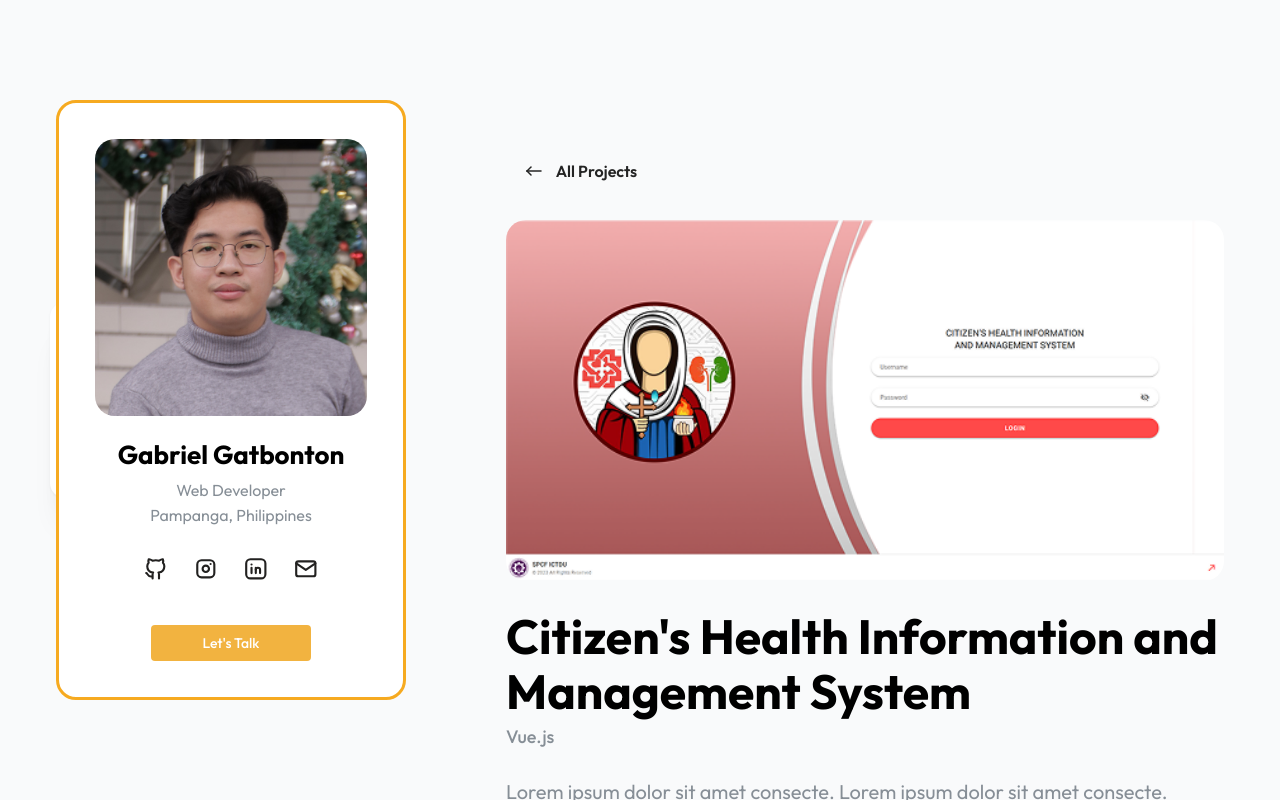
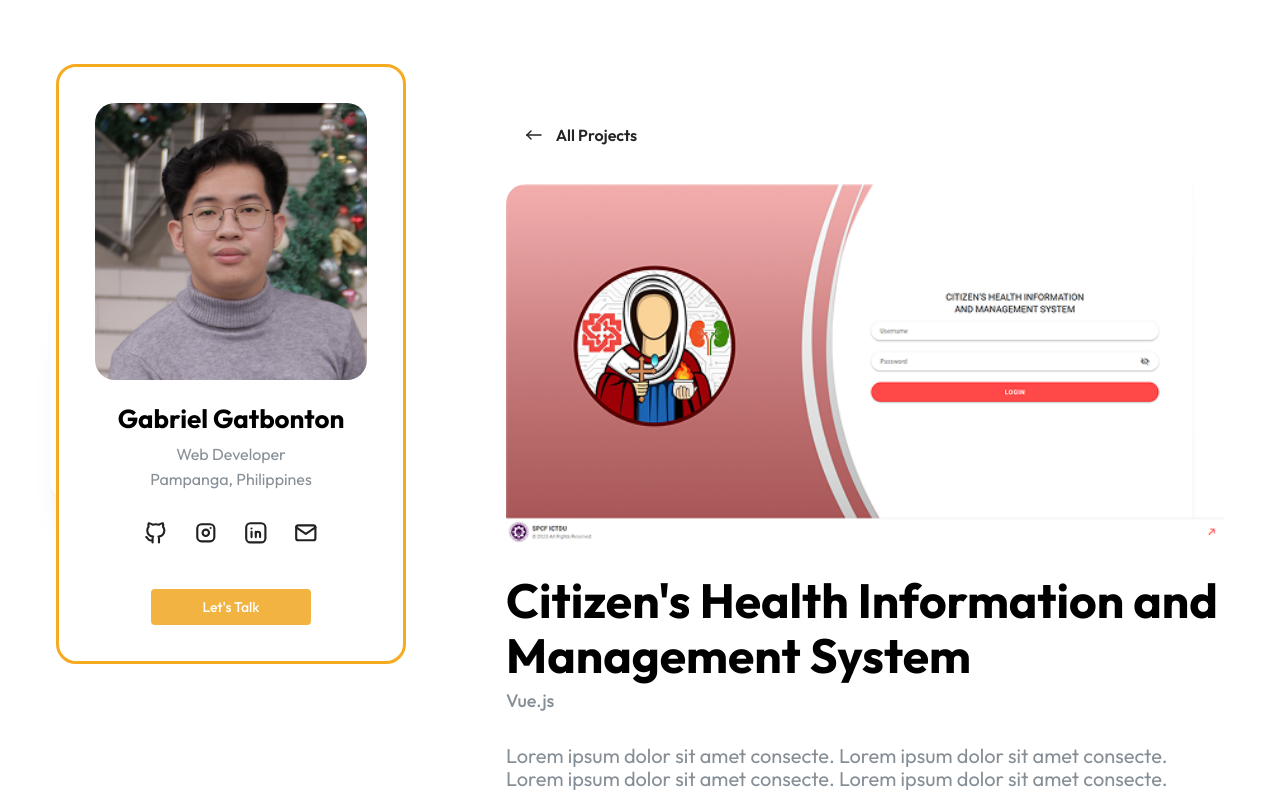
Before and after one commit to gabrielgatbonton/gabrielgatbonton.github.io, a React (Vite) app: page /1 in a window 1280 px wide. Shown: the top 802 px of the page. Built offline with nearby package versions, Linux system fonts and the light colour scheme.

Commit message:
:wrench: Adjusted Layout Scrolling

```diff
--- a/package.json
+++ b/package.json
@@ -12,7 +12,6 @@
   "dependencies": {
     "@mantine/core": "^8.0.1",
     "@mantine/hooks": "^8.0.1",
-    "@mantinex/mantine-logo": "^2.0.0",
     "@tabler/icons-react": "^3.31.0",
     "clsx": "^2.1.1",
     "react": "^19.0.0",
--- a/src/App.module.css
+++ b/src/App.module.css
@@ -1,8 +1,12 @@
-.appShell {
-  background-color: #f9fafb;
-  height: 100dvh;
+.noScrollbar {
+  scrollbar-width: none; /* Firefox */
+  -ms-overflow-style: none; /* IE 10+ */
 }
 
 .noScrollbar::-webkit-scrollbar {
-  display: none;
+  display: none; /* Chrome, Safari */
 }
+
+.appShell {
+  height: 100%;
+}
--- a/src/App.tsx
+++ b/src/App.tsx
@@ -1,38 +1,35 @@
 import { AppShell, Box, Group } from "@mantine/core";
+import { Outlet } from "react-router";
 import classes from "./App.module.css";
 
-// Components
 import MainContainer from "./components/main-container";
 import ProfileCard from "./components/cards/profile-card";
-
 import Navbar from "./components/navbar";
-import { Outlet } from "react-router";
 
 function App() {
   return (
     <AppShell padding="md" className={classes.appShell} pos="relative">
       <Navbar
-        pos="absolute"
+        pos="fixed"
         left={50}
         top="50%"
         style={{ transform: "translateY(-50%)" }}
       />
 
+      <Box h="100%" mt="5%">
         <MainContainer>
-        <Group gap={100} wrap="nowrap" w="100%" h="100%">
+          <Group h="100%" w="100%" align="start" wrap="nowrap" gap={100}>
+            {/* Sticky Profile */}
+            <Box pos="sticky" top={40}>
               <ProfileCard />
+            </Box>
 
-          <Box
-            flex={1}
-            h="inherit"
-            style={{ overflowY: "scroll" }}
-            py={150}
-            className={classes.noScrollbar}
-          >
+            <Box flex={1} py={50}>
               <Outlet />
             </Box>
           </Group>
         </MainContainer>
+      </Box>
     </AppShell>
   );
 }
```
Also changed, not shown: 1 other file (tests, documents, lock files or other folders). Lines whose indentation alone changed are shown as unchanged.
